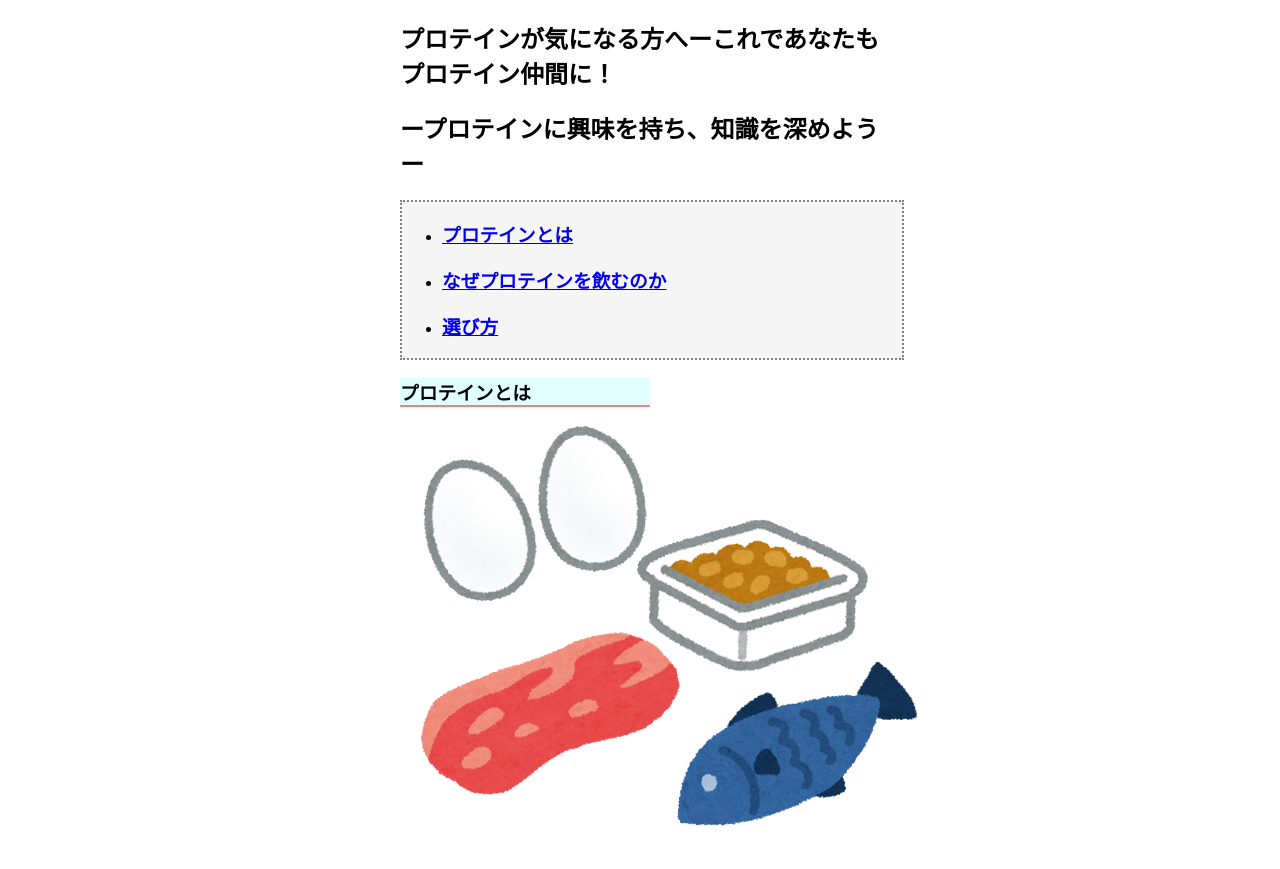
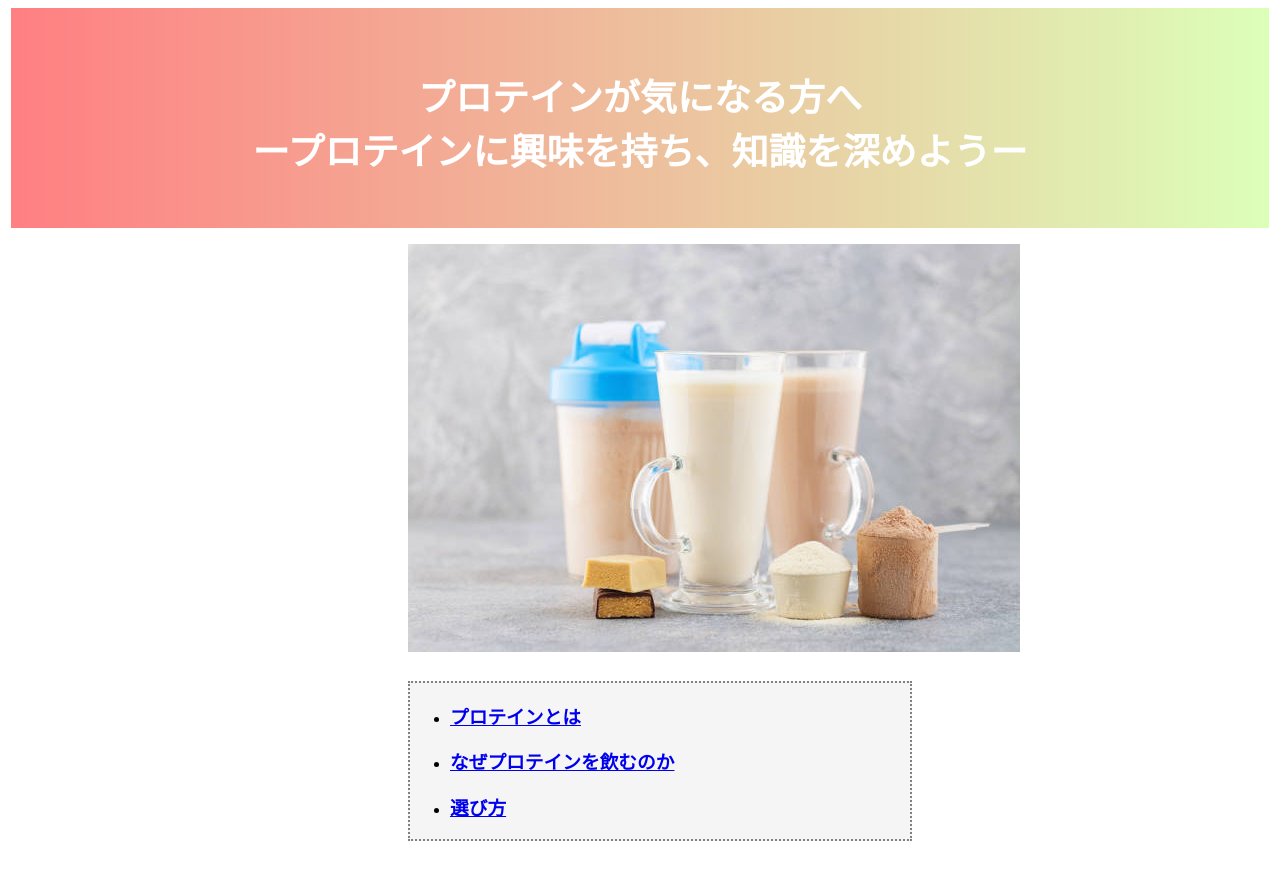
Before and after one commit to saitoer/saitoer8.github.io, a plain HTML site: page index.html in a window 1280 px wide. Shown: the top 869 px of the page. Drawn offline with Linux system fonts and the light colour scheme.

Commit message:
Add files via upload

```diff
--- a/css/styles.css
+++ b/css/styles.css
@@ -1,3 +1,28 @@
+/* start "header" */
+.header1{
+  margin: auto;
+  padding: 60px;
+  width: 90%;
+  height: 100px;
+  background: linear-gradient(90deg, #ff7f82, #dcffb8);
+}
+
+.theme_protein{
+  margin: 0;
+  text-align: center;
+  font-size: 37px;
+  color: #ffffff;
+}
+/* start "main" */
+.main1 {
+  border: px solid;
+  margin-left: 400px;
+  margin-right: 400px;
+  max-width: 700px;
+  min-width: 500px;
+
+}
+
 p {
   font-size: 16px;
   line-height: 36px;
@@ -22,22 +47,14 @@ p {
   border-bottom: 2px solid lightcoral;
   width: 50%;
   text-align: left;
+  margin-top: 200px;
 
 }
 
-body {
-  border: px solid;
-  margin-left: 400px;
-  margin-right: 400px;
-  max-width: 700px;
-  min-width: 500px;
-
-}
 
 h4{
   text-align: left;
+  border-left: solid 3px rgb(228, 112, 243);
+  border-bottom: dashed red;
+  margin-top: 50px;
 }
-
-.wip{
-
-}
--- a/index.html
+++ b/index.html
@@ -6,13 +6,14 @@
     <link rel="stylesheet" href="css/styles.css">
   </head>
   <body>
-    <header>
+    <header class="header1">
 
-      <h2>プロテインが気になる方へーこれであなたもプロテイン仲間に！</h2>
-      <h2>ープロテインに興味を持ち、知識を深めようー</h2>
+      <h2 class="theme_protein">プロテインが気になる方へ<br>
+      ープロテインに興味を持ち、知識を深めようー</h2>
     </header>
 
-
+    <div class="main1">
+      <p><img src="img/protein_theme_image.png"></p>
       <div class="toc">
       <ul>
         <li><h3><a href="#about_p">プロテインとは</a></h3></li>
@@ -28,17 +29,17 @@
     <h3 class="theme">ープロテインの種類ーホエイプロテインがおすすめです</h3>
     <p>　プロテインには作られる原料によって「ホエイプロテイン」「カゼインプロテイン」「ソイプロテイン」の３種類に分かれていますので、順番に説明いたしますね。<br>
     <dl>
-      <dt><h4>ホエイプロテイン</h4></dt>
+      <dt><h4>　ホエイプロテイン</h4></dt>
       <p><img src="img/milk.png"></p>
       <dd>
         <p>　ホエイプロテインは牛乳から作られるたんぱく質で、ホエイとは日本語で「乳清（にゅうせい）」を意味します。私は初めてそれを聞いたとき「乳清とはなんぞや？」と思いましたが、実は多くの人はそれを目にしたことがあるはずです。<br>
       冷蔵庫にヨーグルトを保管していると、中を見た時に透明で若干黄色味がかった液体が浮いていた、という経験はないでしょうか。その液体こそがホエイなのです。<br>ホエイプロテインには「水溶性・消化吸収が早い・メジャーである」といった特徴があります。中でも、メジャーであるというのはとても重要です。後述する他２つのプロテインに比べて製品の種類が圧倒的に豊富なので、自分にあった味・量・値段のものが見つかるからです。</p>
       </dd>
-      <dt><h4>カゼインプロテイン</h4></dt>
+      <dt><h4>　カゼインプロテイン</h4></dt>
       <dd>
         <p>　カゼインプロテインは前述のものと同じく牛乳から作られるたんぱく質で、カゼインはチーズの原料としても知られていて、「消化吸収がゆるやか」という特徴を持っています。ホエイプロテインに比べると消化吸収が遅いとも言えますが、胃の中で時間をかけて消化されていくため、腹持ちの良さ・満腹感の継続に期待できるので、ダイエット中や就寝前などに飲むと効果的です。</p>
       </dd>
-      <dt><h4>ソイプロテイン</h4></dt>
+      <dt><h4>　ソイプロテイン</h4></dt>
       <p><img src="img/soi.png"></p>
       <dd>
         <p>　ソイプロテインは、前述の２つとは異なり、大豆から作られています。また、「消化吸収がゆるやか」と、カゼインと同様の特徴を持っています。原料による味の違いはあるもののカゼインプロテインとソイプロテインには大きな差はないため、「牛乳と豆乳、どちらが飲みたいか」くらいの気持ちで選択するのがいいでしょう。</p>
@@ -48,7 +49,7 @@
 
     <h3 class="theme" id="why_p">ーなぜプロテインを飲むのかー</h3>
     <p>　「プロテインについてはわかったけど、それをなぜ飲まなきゃいけないの」って思う方もいらっしゃると思います。実際、みんながみんな飲む必要はありません。飲む必要がある人もいるということなのです。ですので、以下ではどんな人が飲むべきなのかを簡単に説明しようと思います。</p>
-    <h4>たんぱく質は不足しがち</h4>
+    <h4>　たんぱく質は不足しがち</h4>
     <p>　あなたは一日の摂取目標となるたんぱく質量をご存じでしょうか。厚生労働省の発表した「日本人の食事摂取基準（２０２０年度版）」によると、以下の図の通りです。
     <p><img src="img/protein2.png" alt="たんぱく質摂取目標量"></p>
     身体活動レベルについて
@@ -76,7 +77,7 @@
     このように目標摂取量をクリアするには思っているよりも摂取する必要があるのですが、<br>
     プロテインはそれを補ってくれるのです。</p>
     </p>
-    <h4>手軽にたんぱく質を摂取できる</h4>
+    <h4>　手軽にたんぱく質を摂取できる</h4>
     <p><img src="img/protein_drinkng.png"></p>
     <p>　前述のように、１日の目標量となるたんぱく質を摂取するのは簡単ではないのです。しかし、プロテインは１杯飲むだけで約２０g（１杯当たりの標準摂取量）も簡単に摂取できるのです。<br>
     また、たんぱく質２０gを食材で摂取する例としては以下が挙げられます。
@@ -86,7 +87,7 @@
       <li>納豆４パック分</li>
     </ul>
     </p>
-    <h4>ダイエットの味方</h4>
+    <h4>　ダイエットの味方</h4>
     <p>　プロテインはたんぱく質を補給してくれる栄養補助食品であると同時にダイエット戦士たちの味方でもあります。<br>
     プロテインには基本的にたんぱく質とごく少量の糖質・脂質、さらにビタミン群が含まれていて、<br>
     簡単に言うと太る要素がありません。<br>
@@ -94,7 +95,7 @@
 
     <h3 class="theme" id="choose">ー選ぶ際の注意点ー継続して飲むことが大切です</h3>
     <p>　プロテインは毎日継続して飲むことにより、体に十分な量のたんぱく質を補給し、私たちの健康を支えてくれます。そこで、プロテインを継続して飲むために心がけることを紹介します。</p>
-    <h4>コスパを意識しよう</h4>
+    <h4>　コスパを意識しよう</h4>
     <p>　プロテインは町のコンビニやスーパー、ネット通販など色々な場所で販売されていて、紙パックに入ったジュースタイプのものはよく目に入ると思います。<br>
     しかし本サイトでは、プロテインを買う場合はプロテインが粉末タイプの大容量パックを購入することをお勧めします。一食当たりのコスパが、前述のものに比べて高いからです。例えば、スーパー等で卵パックを購入するときは２個パック等のよりも１０個パックのものを買いますよね。なぜですか？安いからですよね。プロテインもそれと同じなのです。</p>
     <p><img src="img/protein_backpack.png"></p>
@@ -108,11 +109,11 @@
     </dl>
     <p>また、プロテインを購入するときは、AmazonやRakutenといったネット通販サイトを利用しましょう。価格が、小売店と比べて、安くなっているからです。<br>
     ※明治 ザバス ホエイプロテイン100 ココア味【50食分】の場合は、メーカー希望小売価格が５５５０円に比べて、Amazonでは３９０８円 (７８円 / １食あたり) とかなり安くなっています。（２０２１年７月２３日現在）</p>
-    <h4>ダマ・泡には気をつけよう</h4>
+    <h4>　ダマ・泡には気をつけよう</h4>
     <p>　プロテインを自分で作る場合は、シェイカーに水と粉末のプロテインを入れてシェイクして飲むのですが、プロテインの味（フレーバー）によっては泡立つもの・ダマができやすいものがあり、これらによってプロテインの飲みやすさが変わってきます。<br>
     この泡立ちやダマの発生が嫌な場合、私がこれまでプロテインを飲んできた経験から言うと、おすすめの味はチョコ・ココア味です。他のフレーバーのものに比べ泡立ち・ダマができにくく、味が味なのでとてもおいしいのです。<br>
     なので、味に迷ったらまずはチョコ・ココア味を選ぶことをおすすめします。</p>
-    <h4>味変をし、プロテインを楽しもう</h4>
+    <h4>　味変をし、プロテインを楽しもう</h4>
     <p><img src="img/protein_enjoy.png"></p>
     <p>　おいしいプロテインとはいえ、同じものをずっと飲み続けるといつしか飽きがきてしまい、飲むこと自体が作業となってしまうのを防ぐために、味変をしましょう。大きく分けて味変には「フレーバーを変える」「水以外を入れてみる」の２つがあります。<br>
     プロテインには多くのフレーバーがあります。チョコ・バニラ・バナナ、中にはブルーベリーチーズケーキ味なんてのもあります。イギリスのプロテイン販売業者であるマイプロテイン社が販売している「Impact ホエイプロテイン」にはなんと６０種類以上のフレーバーがあるのです。こんなにフレーバーがあったらプロテインを飲むのは楽しいですよね。<br>
@@ -121,7 +122,7 @@
 
     <h3 class="theme">私のおすすめプロテイン</h3>
    　 次に、私が普段購入しているプロテインをご紹介いたします。とても気に入っています^^。
-    <h4>エクスプロージョン ホエイプロテイン ミルクチョコ味</h4>
+    <h4>　エクスプロージョン ホエイプロテイン ミルクチョコ味</h4>
     <p><img src="img/xplosion.png"></p>
     <p>　私のおすすめするプロテインはエクスプロージョン社から販売されている、「ホエイプロテイン ミルクチョコ味」です。味良し・飲みやすさ良し・コスパ良しなプロテインです。<br>
     このプロテインは、３kg入りのものを購入した場合、なんと１食あたり５７円とめちゃ安いです。（２０２１年７月２３日現在のホームページの価格）エクスプロージョン社は「若い人にも毎日飲み続けてほしいから、高品質なプロテインを手頃な価格で提供」を目指し、かなりリーズナブルな価格となっているのです。<br>
@@ -130,5 +131,6 @@
     <h3 class="theme">おわりに</h3>
     <p>　いかがだったでしょうか。本サイトを見たことによって少しでもプロテインに興味を持っていただけたら幸いです。みなさまのより良い健康とプロテインライフを祈っております。</p>
     <p><img src="img/enjoy.png"></p>
+   </div>
   </body>
 </html>
```
Also changed, not shown: img/protein_theme_image.png (added).
